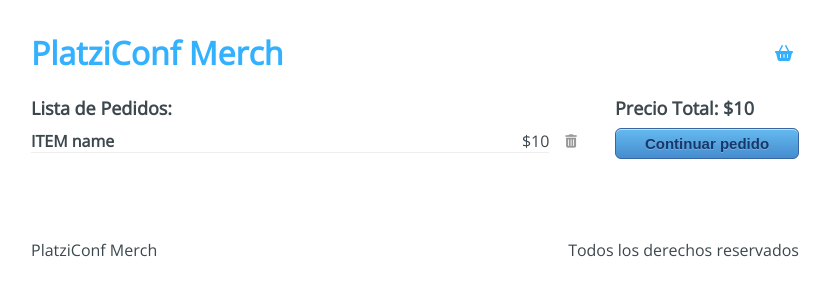
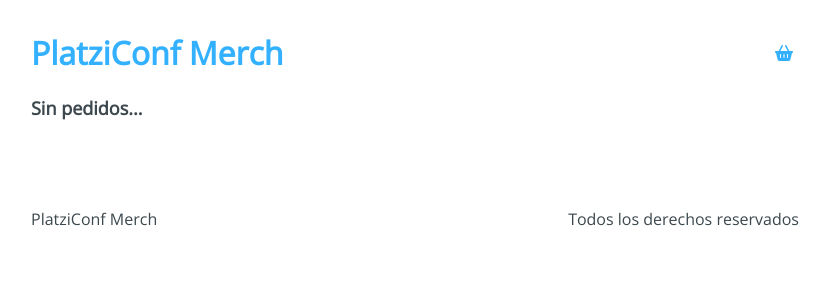
Before and after one commit to JenniferGoijman/platzi-ecommerce, a React app: page /checkout in a window 1280 px wide. Shown: the top 300 px of the page, without its empty margins (225-1055 px from the left). Built offline with nearby package versions, Linux system fonts and the light colour scheme.

Commit message:
use useInitialStatein Products and Checkout

```diff
--- a/src/components/Header.jsx
+++ b/src/components/Header.jsx
@@ -1,8 +1,12 @@
-import React from 'react';
+import React, { useContext } from 'react';
 import { Link } from 'react-router-dom';
+import AppContext from '../context/AppContext';
 import '../styles/components/Header.css';
 
-const Header = () => (
+const Header = () => {
+  const { state } = useContext(AppContext);
+  const { cart } = state;
+  return (
     <div className="Header">
       <h1 className="Header-title">
         <Link to="/">PlatziConf Merch</Link>
@@ -11,8 +15,10 @@
         <Link to="/checkout">
           <i className="fas fa-shopping-basket" />
         </Link>
+        {cart.length > 0 && <div className="Header-alert">{cart.length}</div>}
       </div>
     </div>
   );
+};
 
 export default Header;
--- a/src/components/Product.jsx
+++ b/src/components/Product.jsx
@@ -1,7 +1,7 @@
 /* eslint-disable react/jsx-one-expression-per-line */
 import React from 'react';
 
-const Product = ({ product }) => (
+const Product = ({ product, handleAddToCart }) => (
   <div className="Products-item">
     <img src={product.image} alt={product.title} />
     <div className="Product-item-info">
@@ -11,7 +11,9 @@
       </h2>
       <p>{product.description}</p>
     </div>
-    <button type="button">Comprar</button>
+    <button type="button" onClick={handleAddToCart(product)}>
+      Comprar
+    </button>
   </div>
 );
 
--- a/src/components/Products.jsx
+++ b/src/components/Products.jsx
@@ -1,15 +1,29 @@
-import React from 'react';
+import React, { useContext } from 'react';
 import Product from './Product';
+import AppContext from '../context/AppContext';
 import '../styles/components/Products.css';
 
-const Products = ({ products }) => (
+const Products = () => {
+  const { state, addToCart } = useContext(AppContext);
+  const { products } = state;
+
+  const handleAddToCart = (product) => () => {
+    addToCart(product);
+  };
+
+  return (
     <div className="Products">
       <div className="Products-items">
         {products.map((product) => (
-        <Product key={product.id} product={product} />
+          <Product
+            key={product.id}
+            product={product}
+            handleAddToCart={handleAddToCart}
+          />
         ))}
       </div>
     </div>
   );
+};
 
 export default Products;
--- a/src/containers/Checkout.jsx
+++ b/src/containers/Checkout.jsx
@@ -1,28 +1,49 @@
-import React from 'react';
+import React, { useContext } from 'react';
 import { Link } from 'react-router-dom';
+import AppContext from '../context/AppContext';
 import '../styles/components/Checkout.css';
 
-const Checkout = () => (
+const Checkout = () => {
+  const { state, removeFromCart } = useContext(AppContext);
+  const { cart } = state;
+
+  const handleRemove = (product, i) => () => {
+    removeFromCart(product, i);
+  };
+
+  const handleSumTotal = () => {
+    const reducer = (accumulator, currentValue) =>
+      accumulator + currentValue.price;
+    const sum = cart.reduce(reducer, 0);
+    return sum;
+  };
+
+  return (
     <div className="Checkout">
       <div className="Checkout-content">
-      <h3>Lista de Pedidos:</h3>
+        <h3>{cart.length > 0 ? 'Lista de Pedidos:' : 'Sin pedidos...'}</h3>
+        {cart.map((item, i) => (
           <div className="Checkout-item">
             <div className="Checkout-element">
-          <h4>ITEM name</h4>
-          <span>$10</span>
+              <h4>{item.title}</h4>
+              <span>{`$${item.price}`}</span>
             </div>
-        <button type="button">
+            <button type="button" onClick={handleRemove(item, i)}>
               <i className="fas fa-trash-alt" />
             </button>
           </div>
+        ))}
       </div>
+      {cart.length > 0 && (
         <div className="Checkout-sidebar">
-      <h3>Precio Total: $10</h3>
+          <h3>{`Precio Total: $${handleSumTotal()}`}</h3>
           <Link to="/checkout/information">
             <button type="button">Continuar pedido</button>
           </Link>
         </div>
+      )}
     </div>
   );
+};
 
 export default Checkout;
--- a/src/hooks/useInitialState.js
+++ b/src/hooks/useInitialState.js
@@ -11,10 +11,12 @@
     });
   };
 
-  const removeFromCart = (payload) => {
+  const removeFromCart = (payload, indexToRemove) => {
     setState({
       ...state,
-      cart: state.cart.filter((items) => items.id !== payload.id),
+      cart: state.cart.filter(
+        (item, currentIndex) => currentIndex !== indexToRemove
+      ),
     });
   };
 
```
Also changed, not shown: 3 other files (tests, documents, lock files or other folders). Lines whose indentation alone changed are shown as unchanged.
